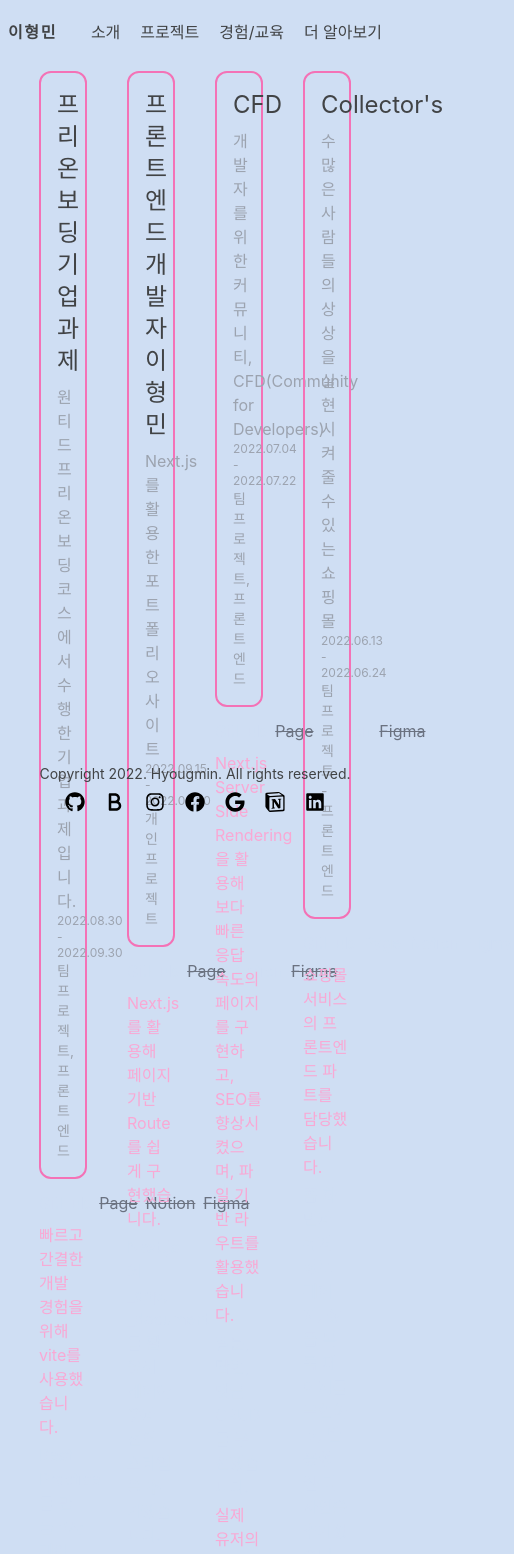
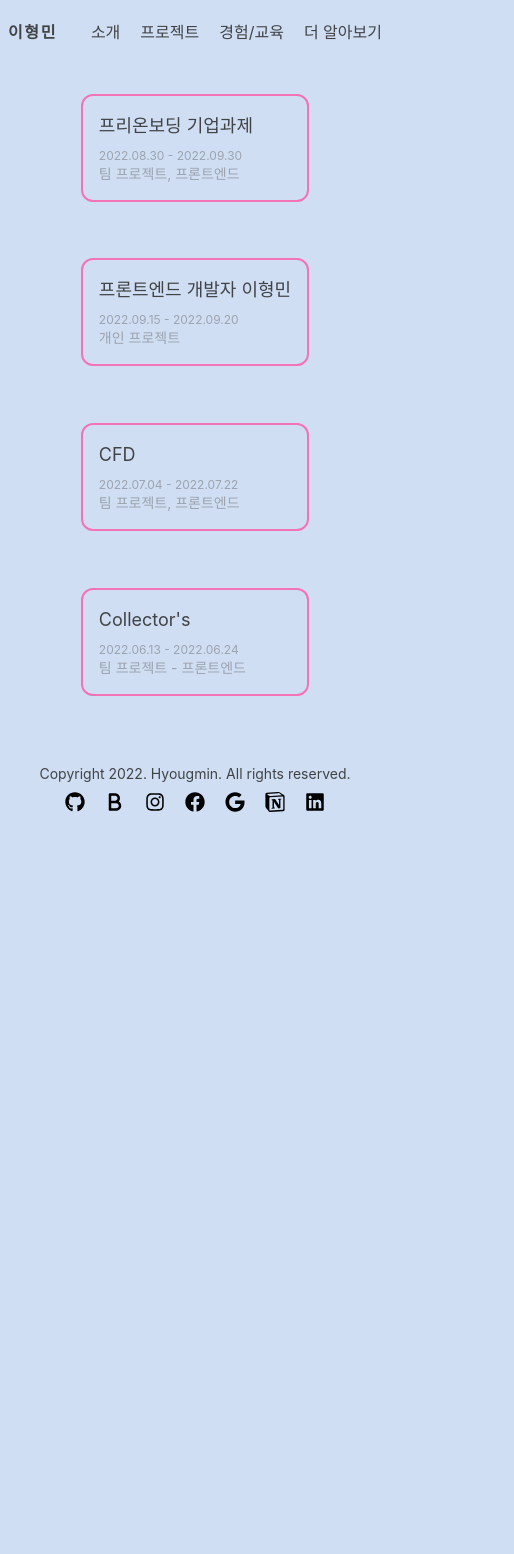
Before and after one commit to hyoungqu23/Hyoungmin_Portfolio, a Next.js app: page /projects in a window 390 px wide. Shown: the top 1554 px of the page, 514 px wide, since content can reach past the window. After the commit the page ends 844 px from the top, so only its background shows below. Built offline with nearby package versions, Linux system fonts and the light colour scheme; a web font is replaced by a local one.

Commit message:
Feat: 프로젝트 페이지 반응형 디자인 추가

```diff
--- a/components/projects/ProjectDetail/ProjectDetail.tsx
+++ b/components/projects/ProjectDetail/ProjectDetail.tsx
@@ -16,7 +16,7 @@ const urlStyle = {
 const ProjectDetail = (props: Props) => {
   return (
     <div className="row-start-2 row-end-3">
-      <div className="flex gap-2 mb-2">
+      <div className="hidden gap-2 mb-2 lg:flex ">
         <a
           className={`${props.githubUrl ? urlStyle.hasUrl : urlStyle.hasNotUrl}`}
           href={props.githubUrl}
@@ -46,7 +46,9 @@ const ProjectDetail = (props: Props) => {
         {props.descriptions.map((description, index) => (
           <li
             key={description}
-            className={`mb-1 text-md ${index % 2 ? 'text-primary' : 'text-pink-300'}`}
+            className={`mb-1 text-md hidden lg:block ${
+              index % 2 ? 'text-primary' : 'text-pink-300'
+            }`}
           >
             {description}
           </li>
--- a/pages/projects/index.tsx
+++ b/pages/projects/index.tsx
@@ -5,14 +5,16 @@ import { PROJECTS } from 'data/projectsData';
 
 const Projects: NextPage = () => {
   return (
-    <div className="container grid items-start justify-center h-full grid-cols-4 gap-10 mx-auto">
+    <div className="container grid items-center justify-center h-full grid-rows-4 mx-auto lg:items-start lg:gap-10 lg:grid-cols-4">
       {PROJECTS.map(project => (
         <div key={project.title}>
           <div className="relative flex flex-col row-span-1 gap-2 p-4 mb-3 text-left border-2 border-pink-400 rounded-xl">
-            <h2 className="text-2xl">{project.title}</h2>
+            <a href={project?.githubUrl}>
+              <h2 className="text-lg lg:text-xl">{project.title}</h2>
+            </a>
             <div>
-              <p className="text-gray-400">{project.summary}</p>
-              <p className="text-xs text-gray-400">{project.period}</p>
+              <p className="hidden text-gray-400 lg:flex">{project.summary}</p>
+              <p className="text-xs text-gray-400 ">{project.period}</p>
               <p className="text-sm text-gray-400">{project.type}</p>
             </div>
           </div>
```
